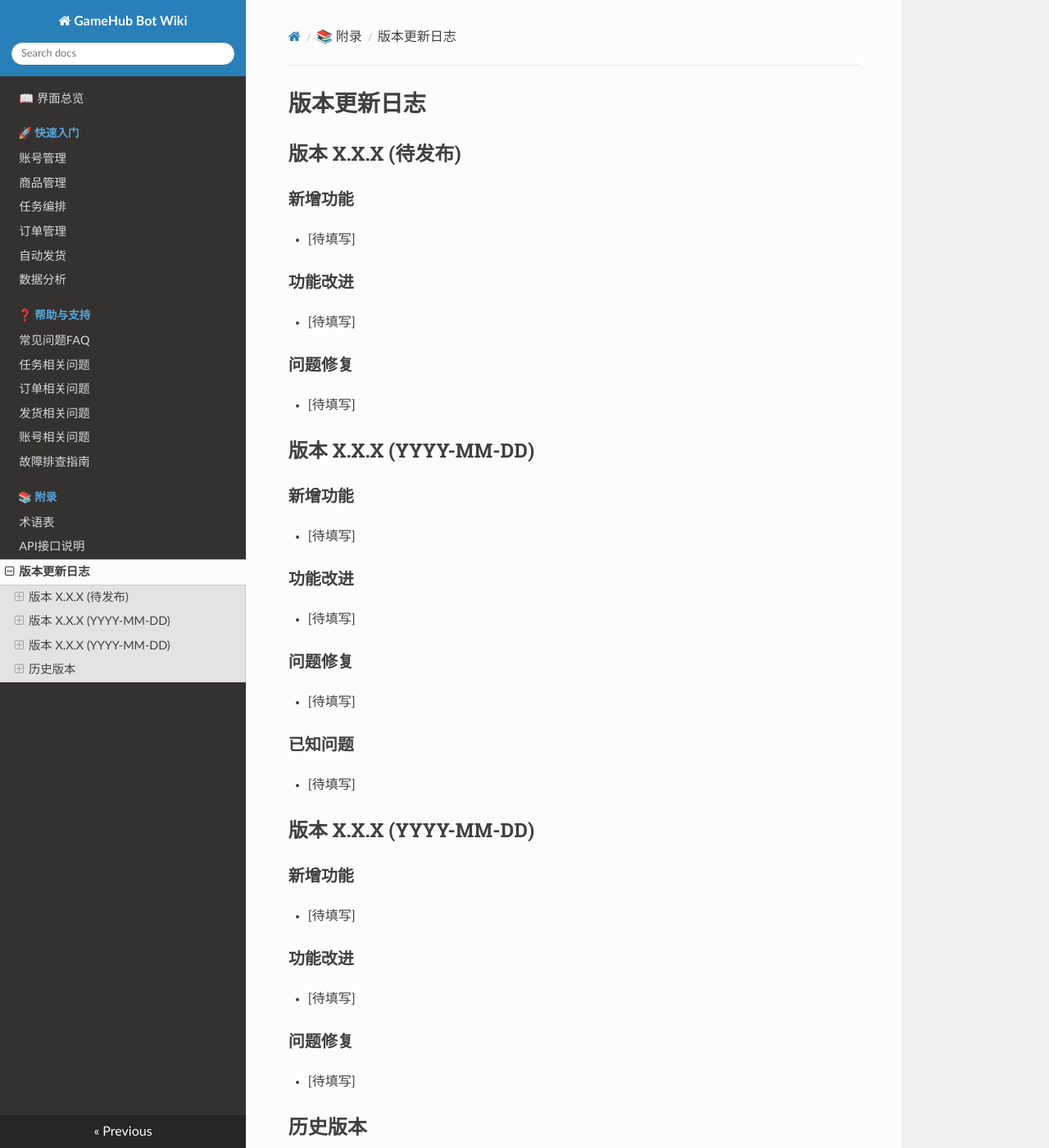
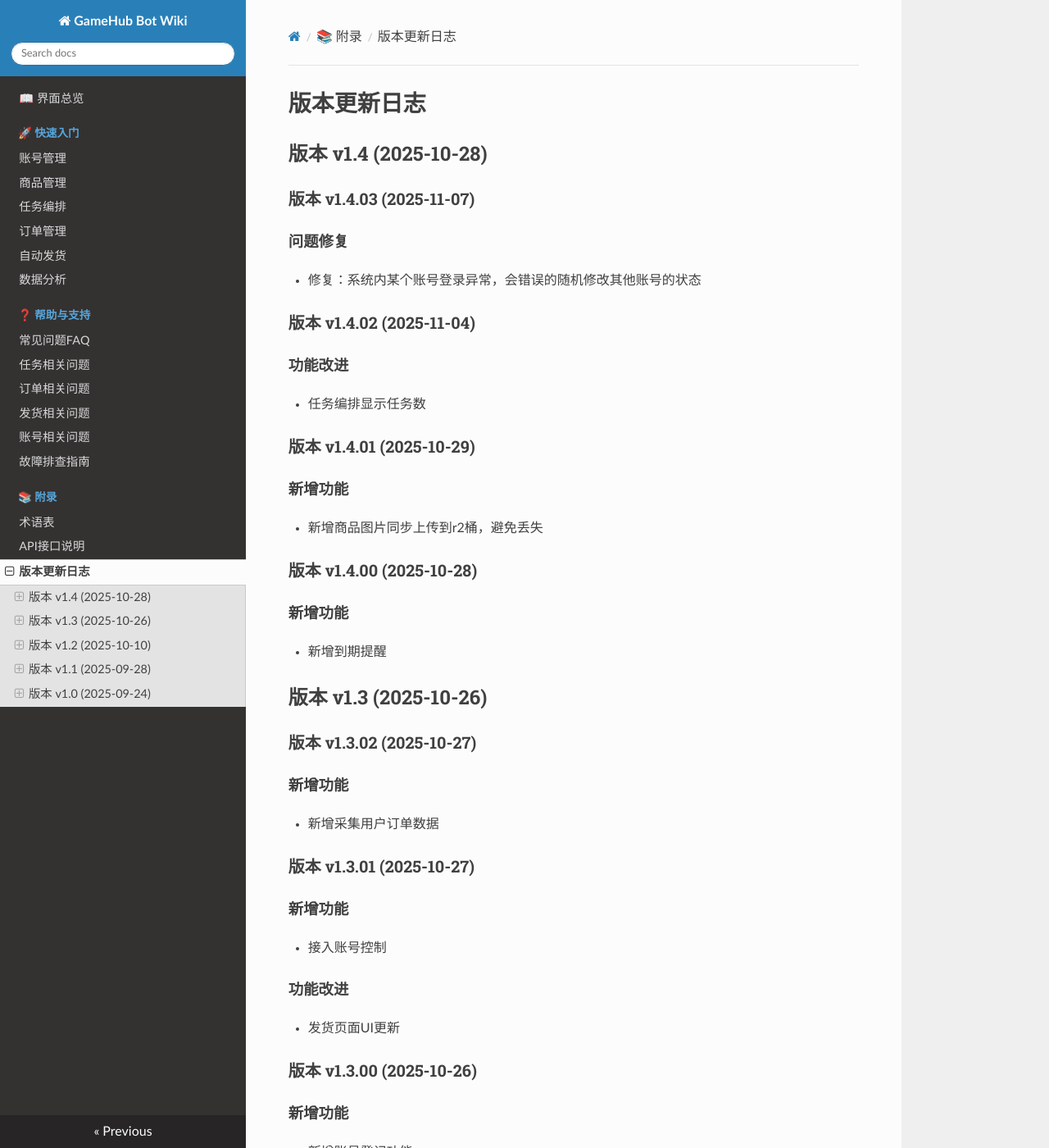
Before and after one commit to aduuuu213/GameHub-Bot-Wiki, an MkDocs documentation site: the page built from docs/13-appendix/changelog.md, in a window 1280 px wide and 1400 px high. Shown: the whole window at 82% size. Built offline with MkDocs 1.6.1, drawn with Linux system fonts in a browser that asks for light colours; nearby versions of some CDN libraries; some of the changed text lies outside the part shown.

Commit message:
添加更新日志

```diff
--- a/docs/13-appendix/changelog.md
+++ b/docs/13-appendix/changelog.md
@@ -1,47 +1,154 @@
 # 版本更新日志
 
-## 版本 X.X.X (待发布)
+## 版本 v1.4 (2025-10-28)
 
-### 新增功能
-- [待填写]
+### 版本 v1.4.03 (2025-11-07)
 
-### 功能改进
-- [待填写]
+#### 问题修复
 
-### 问题修复
-- [待填写]
+- 修复：系统内某个账号登录异常，会错误的随机修改其他账号的状态
 
-## 版本 X.X.X (YYYY-MM-DD)
+### 版本 v1.4.02 (2025-11-04)
 
-### 新增功能
-- [待填写]
+#### 功能改进
 
-### 功能改进
-- [待填写]
+- 任务编排显示任务数
 
-### 问题修复
-- [待填写]
+### 版本 v1.4.01 (2025-10-29)
 
-### 已知问题
-- [待填写]
+#### 新增功能
 
-## 版本 X.X.X (YYYY-MM-DD)
+- 新增商品图片同步上传到r2桶，避免丢失
 
-### 新增功能
-- [待填写]
+### 版本 v1.4.00 (2025-10-28)
 
-### 功能改进
-- [待填写]
+#### 新增功能
 
-### 问题修复
-- [待填写]
+- 新增到期提醒
 
-## 历史版本
+## 版本 v1.3 (2025-10-26)
 
-### 版本 1.0.0 (YYYY-MM-DD)
+### 版本 v1.3.02 (2025-10-27)
+
+#### 新增功能
+
+- 新增采集用户订单数据
+
+### 版本 v1.3.01 (2025-10-27)
+
+#### 新增功能
+
+- 接入账号控制
+
+#### 功能改进
+
+- 发货页面UI更新
+
+### 版本 v1.3.00 (2025-10-26)
+
+#### 新增功能
+
+- 新增账号登记功能
+
+## 版本 v1.2 (2025-10-10)
+
+### 版本 v1.2.06 (2025-10-20)
+
+#### 功能改进
+
+- 优化采集下架同时运行任务数与账号授权数匹配，更好控制代理资源分配
+
+### 版本 v1.2.05 (2025-10-11)
+
+#### 新增功能
+
+- 新增销售分析
+
+### 版本 v1.2.04 (2025-10-11)
+
+#### 问题修复
+
+- 修复：商品名は50文字以内で入力してください 导致出品失败
+
+### 版本 v1.2.03 (2025-10-10)
+
+#### 功能改进
+
+- 新增出品任务打码失败重试
+
+### 版本 v1.2.02 (2025-10-10)
+
+#### 新增功能
+
+- 新增订单分析
+
+### 版本 v1.2.01 (2025-10-10)
+
+#### 新增功能
+
+- 新增数据分析
+
+## 版本 v1.1 (2025-09-28)
+
+### 版本 v1.1.06 (2025-10-03)
+
+#### 功能改进
+
+- 优化控制台销售统计、打码消耗
+
+### 版本 v1.1.05 (2025-10-02)
+
+#### 问题修复
+
+- 修复自动发货后导致立即评价的错误
+
+### 版本 v1.1.04 (2025-09-30)
+
+#### 问题修复
+
+- 修复：商品下架时类别包含数字导致的下架失败的问题
+
+### 版本 v1.1.3 (2025-09-30)
+
+#### 功能改进
+
+- 发货记录页面更新
+
+#### 问题修复
+
+- 修复：GT过滤自己发送的消息
+
+### 版本 v1.1.2 (2025-09-29)
+
+#### 功能改进
+
+- 自动发货页面更新
+- 专用上架搜索功能修复
+
+#### 问题修复
+
+- 修复自动发货逻辑错误
+
+### 版本 v1.1.1 (2025-09-28)
+
+#### 功能改进
+
+- 优化代理问题出品post失败，导致短时间内重复出品
+
+### 版本 v1.1.0 (2025-09-28)
+
+#### 新增功能
+
+- 新增：专用上架
+
+## 版本 v1.0 (2025-09-24)
+
+### 版本 v1.0.1 (2025-09-25)
+
+#### 问题修复
+
+- 修复下架失败导致的重复上架问题
+
+### 版本 v1.0 (2025-09-24)
+
 - 初始版本发布
-
----
-
-*文档更新记录：*
-- [待填写]
```
